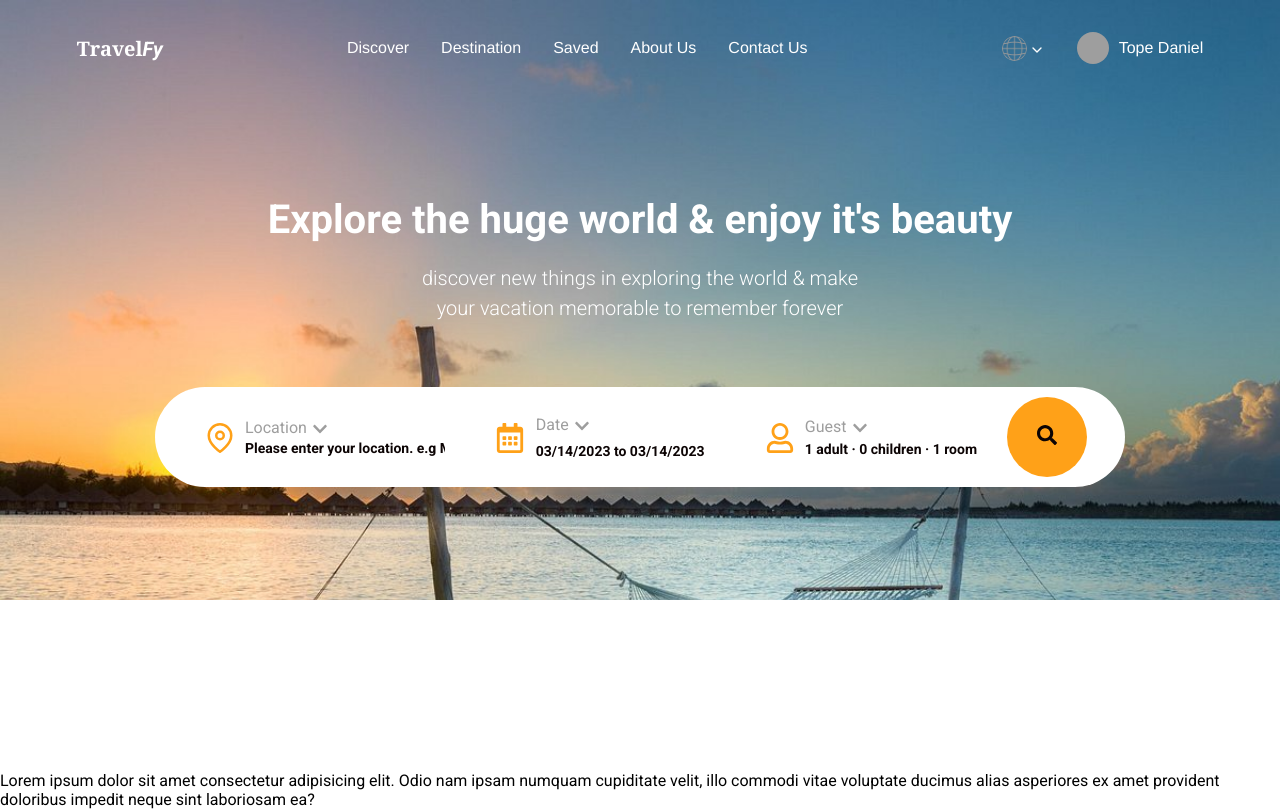
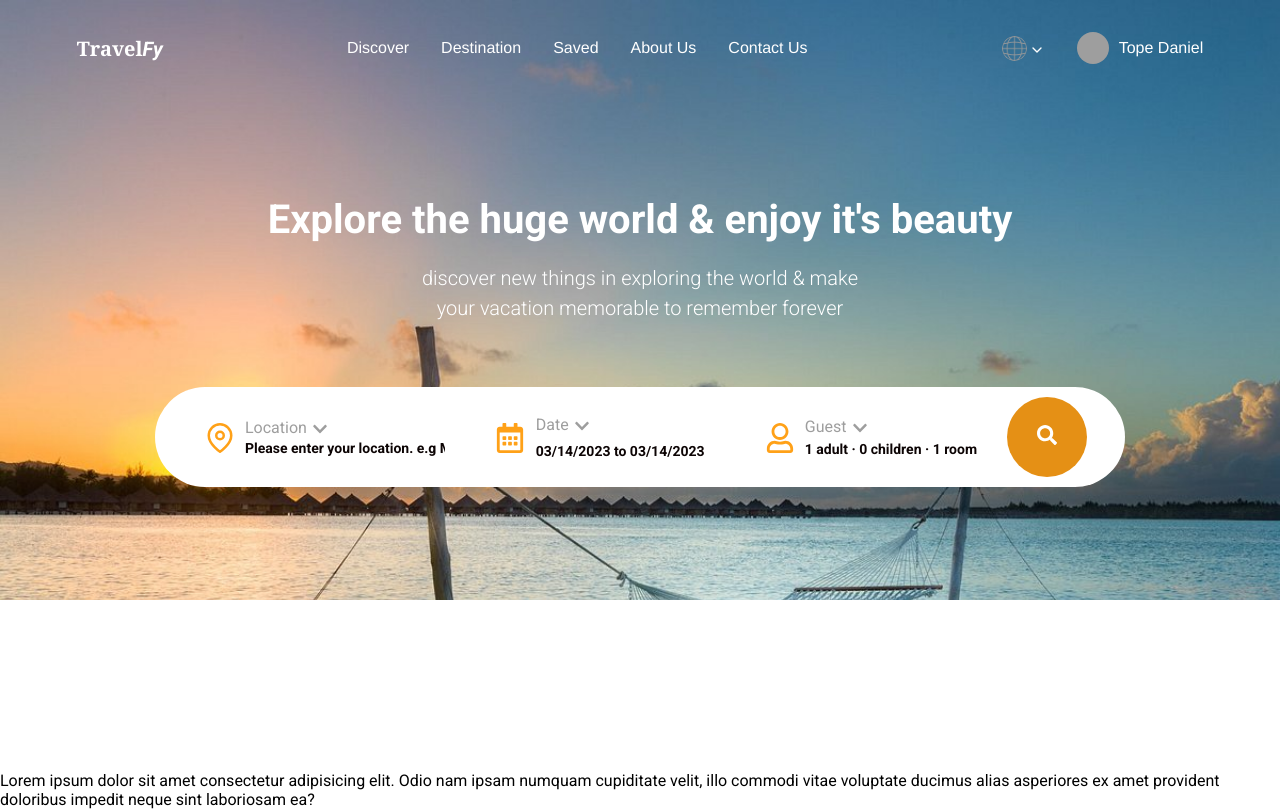
Before and after one commit to techshomez/travelfy, a React (Vite) app: page / in a window 1280 px wide. In both pictures the pointer is over the button 1046 px from the left and 437 px from the top of the page. Built offline with nearby package versions, Linux system fonts and the light colour scheme; grey boxes are pictures that could not be loaded.

Commit message:
bugs fixed

```diff
--- a/src/components/home/banner/banner.scss
+++ b/src/components/home/banner/banner.scss
@@ -249,6 +249,12 @@
               border: none;
               background-color: #ffa118;
               color: #0c0404;
+              cursor: pointer;
+
+              &:hover {
+                background-color: #e59015;
+                color: #fff;
+              }
 
               i {
                 font-size: 20px;
```
